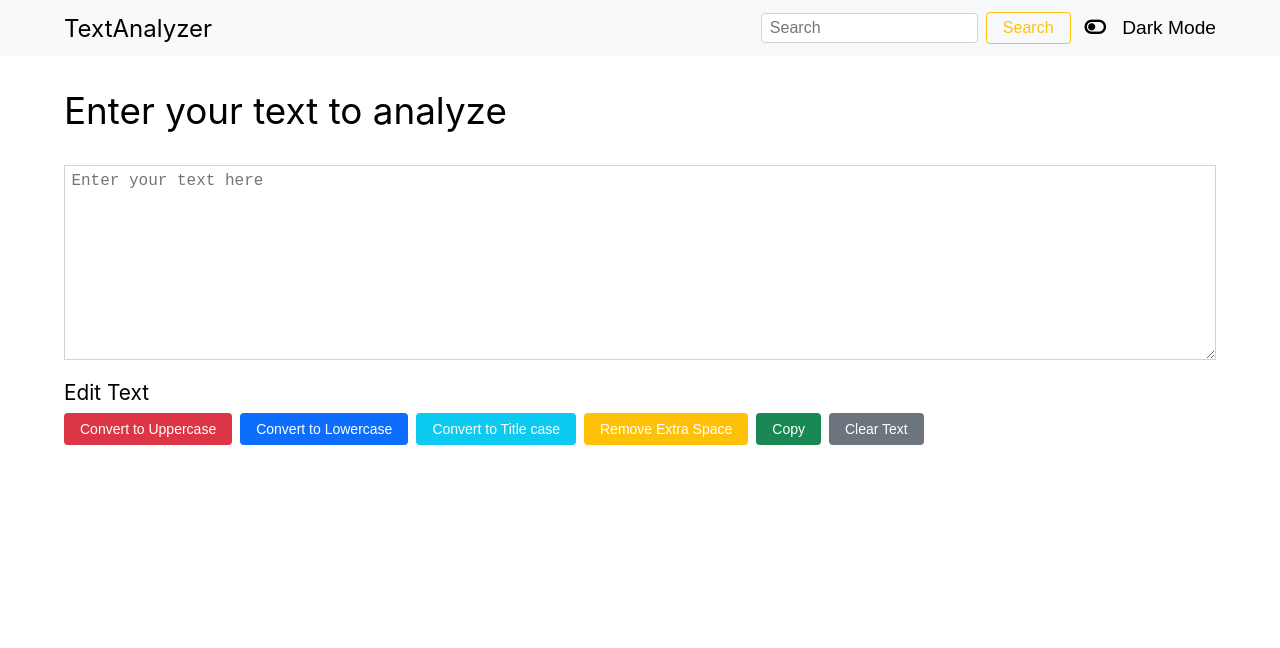
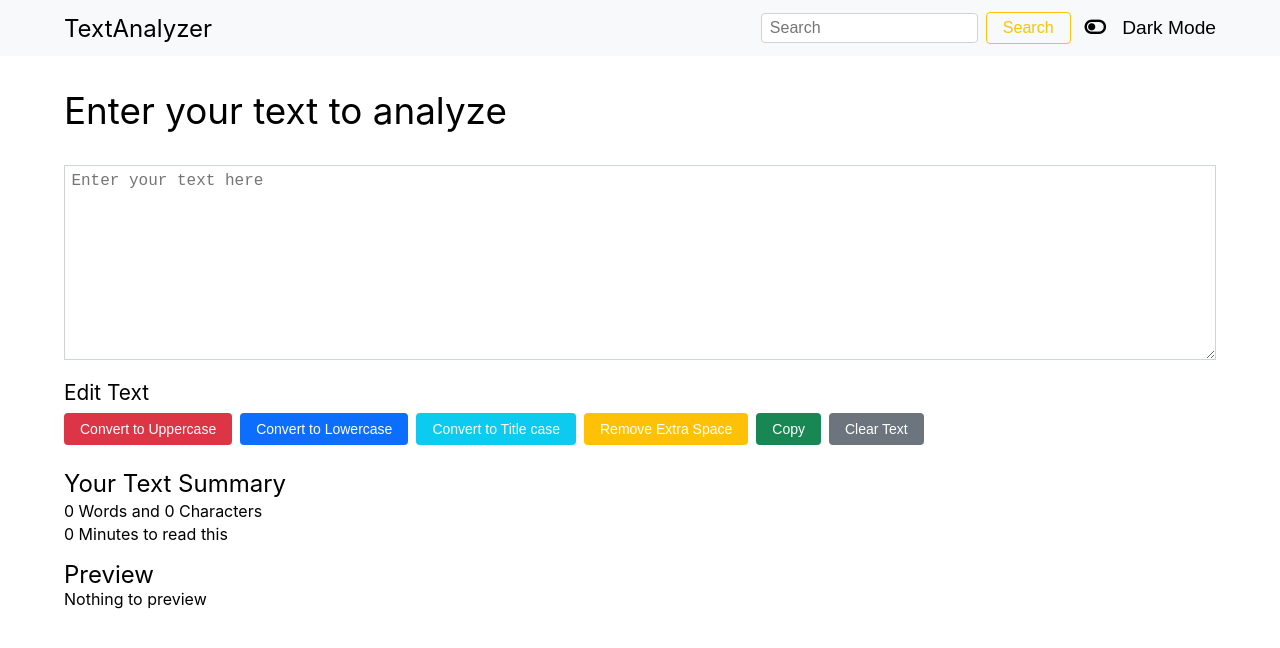
Before and after one commit to lyn-eva/text-analyzer, a React (Create React App) app: page / in a window 1280 px wide. Shown: the top 648 px of the page. Built offline with nearby package versions, Linux system fonts and the light colour scheme.

Commit message:
completed Details compenent

```diff
--- a/src/App.js
+++ b/src/App.js
@@ -1,12 +1,14 @@
 import "./App.css";
 import Header from "./components/header/Header";
 import Main from "./components/main/Main";
+import Details from "./components/details/Details"
 
 function App() {
   return (
     <div>
       <Header />
       <Main />
+      <Details />
     </div>
   );
 }
--- /dev/null
+++ b/src/components/details/Details.js
@@ -0,0 +1,19 @@
+import styles from "./Details.module.css";
+
+function Details(props) {
+  return (
+    <section>
+      <div className={styles.summary}>
+        <h2>Your Text Summary</h2>
+        <p>0 Words and 0 Characters</p>
+        <p>0 Minutes to read this</p>
+      </div>
+      <div className={styles.preview}>
+        <h2>Preview</h2>
+        <p>Nothing to preview</p>
+      </div>
+    </section>
+  );
+}
+
+export default Details;
--- /dev/null
+++ b/src/components/details/Details.module.css
@@ -0,0 +1,10 @@
+section {
+  margin: 1.5rem auto 0;
+  width: clamp(100px, 1400px, 90%);
+}
+.summary p {
+  margin-top: 3px;
+}
+.preview {
+  margin-top: 1rem;
+}
```
